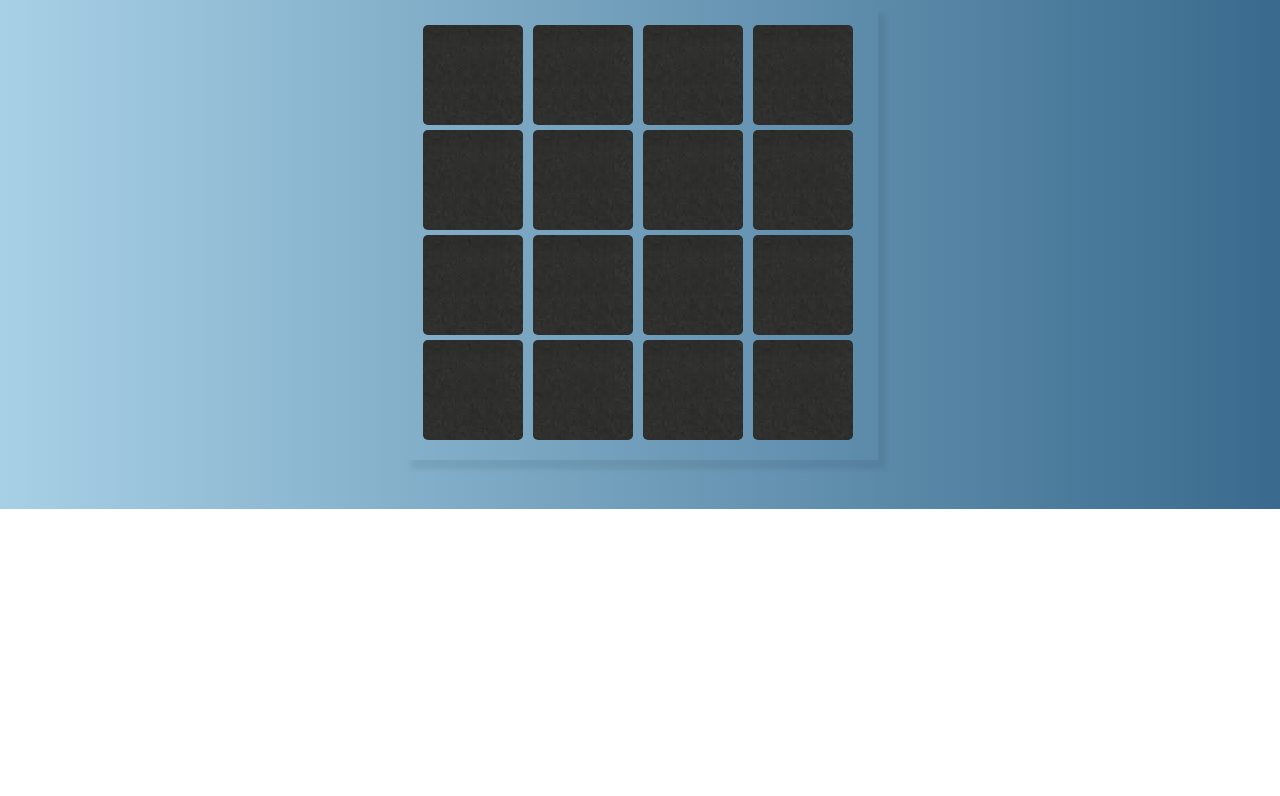
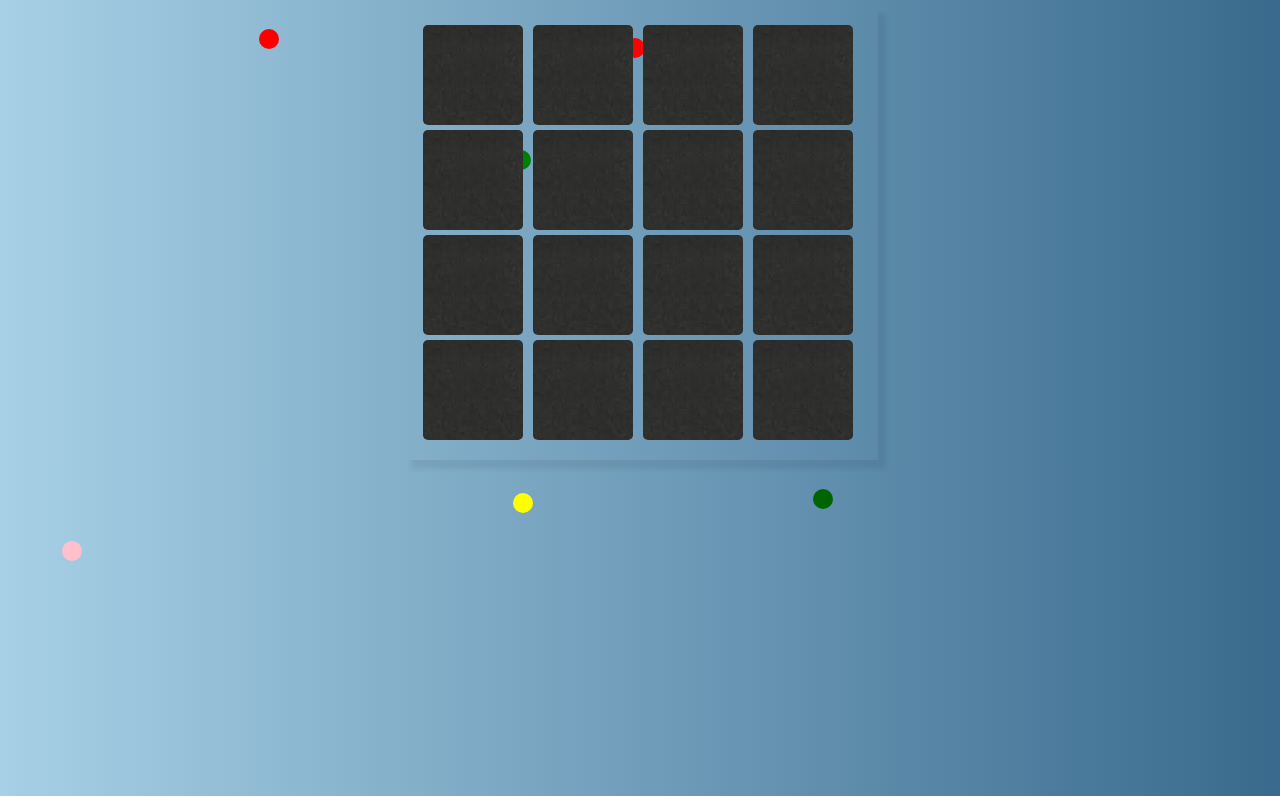
Before and after one commit to RanaSaber/WAP-Timers, a plain HTML site: page merged.html in a window 1280 px wide. Shown: the part 291-1087 px from the top of the page. Before the commit the page ends 800 px from the top, so only its background shows below. Drawn offline with nearby package versions, Linux system fonts and the light colour scheme.

Commit message:
Modify design

```diff
--- a/merged.html
+++ b/merged.html
@@ -89,6 +89,11 @@
         display: grid;
         grid-template-columns: 1fr 1fr 1fr;
     }
+
+    svg {
+        position: absolute;
+        z-index: -1;;
+    }
 </style>
 
 <script>
@@ -108,6 +113,22 @@
                         {id:14, img:"images/2.png"},
                         {id:15, img:"images/8.png"},
                         {id:16, img:"images/7.png"}];
+
+    let dotsArray = [{id:"svg1", color:'red'},
+                        {id:"svg2", color:'blue'},
+                        {id:"svg3", color:'yellow'},
+                        {id:"svg4", color:'orange'},
+                        {id:"svg5", color:'green'},
+                        {id:"svg6", color:'darkgreen'},
+                        {id:"svg7", color:'grey'},
+                        {id:"svg8", color:'white'},
+                        {id:"svg9", color:'black'},
+                        {id:"svg10", color:'pink'},
+                        {id:"svg11", color:'red'},
+                        {id:"svg12", color:'yellow'},
+                        {id:"svg13", color:'orange'},
+                        {id:"svg14", color:'green'},
+                        {id:"svg15", color:'blue'}];
 
     let count = 0;
     let clickedImagesArray = [];
@@ -199,7 +220,22 @@
 		seconds = 59;
 		clearInterval(intId);
 		resume();
-        }
+    }
+
+    function changePosition(id, color) {
+        let mysvg = $("#" + id);
+        //random numbers
+        random = {
+            a: Math.floor(Math.random()*800),
+            b: Math.floor(Math.random()*800)
+        };
+
+        let html = '<svg id="' + id + '" style="width:300; height:300; position:absolute; top:' + random.a +
+        'px; left:' + random.b + 'px"><circle style="cx:50; cy:50; r:10; fill:' + color + '" /></svg>';
+        let newSvg = $(html);
+
+        mysvg.replaceWith(newSvg);
+    }
 
     $('document').ready(function () {
 		setup();
@@ -214,6 +250,21 @@
         for (let i=0; i<imagesObjs.length; i++) {
             let newObj = $('<img src="' + questionMarkImage + '" onclick="showImage(this, ' + (i+1) + ')" />');
             $("#imagesDiv").append(newObj);
+        }
+
+        for (let dot of dotsArray) {
+            let html = '<svg id="' + dot.id + '" style="width:300; height:300; position:absolute; ' +
+            'top:50px; left:50px"><circle style="cx:50; cy:50; r:10; fill:' + dot.color + '" /></svg>';
+
+            let newSVG = $(html);
+
+            $("body").append(newSVG);
+        }
+
+        for (let dot of dotsArray) {
+            setInterval(function() {
+                changePosition(dot.id, dot.color);
+            }, 1000);
         }
     })
 
@@ -255,7 +306,6 @@
 </script>
 
 <body>
-
     <div id="container">
         <div id="myDiv">
             <div class="time">
@@ -272,26 +322,7 @@
 
     <h1 id="header">Memory Card Game</h1>
     <div id="mainDiv">
-        <div>
-            <!-- <svg class="move" id="svg1" height="60" width="60">
-                <circle cx="50" cy="50"  r="10" fill="red" />
-            </svg> -->
-            <!-- <svg class="move" id="svg1" height="60" width="60">
-                <circle cx="50" cy="50" r="10" fill="red" />
-            </svg> -->
-            <!-- <svg height="60" width="60">
-                <circle cx="50" cy="50" r="10" fill="blue" />
-            </svg>
-            <svg height="60" width="60">
-                <circle cx="50" cy="50" r="10" fill="green" />
-            </svg>
-            <svg height="60" width="60">
-                <circle cx="50" cy="50" r="10" fill="yellow" />
-            </svg>
-            <svg height="60" width="60">
-                <circle cx="50" cy="50" r="10" fill="orange" />
-            </svg> -->
-        </div>
+        <div></div>
         <div id="imagesDiv"></div>
         <div></div>
     </div>
```
